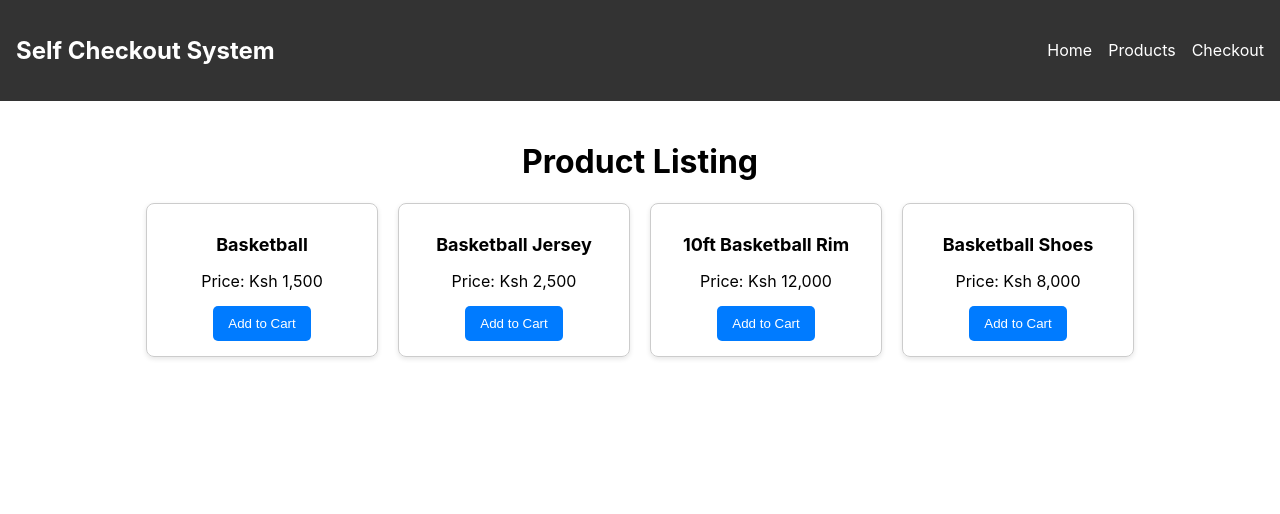
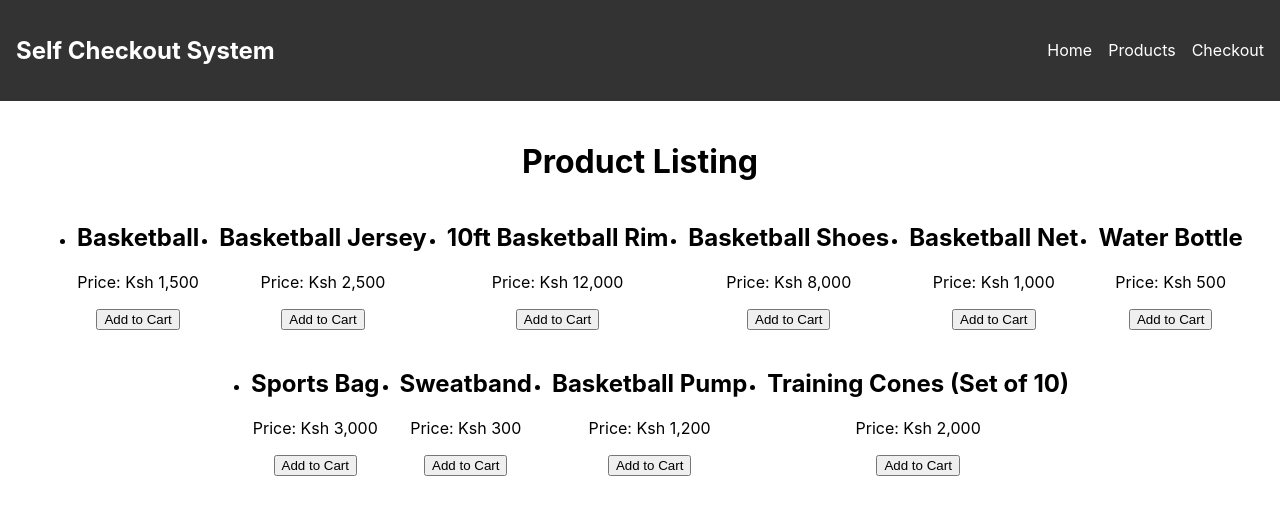
Before and after one commit to Brandonflex/Self-Check-out-system, a React (Create React App) app: page /products in a window 1280 px wide. Shown: the top 514 px of the page. Built offline with nearby package versions, Linux system fonts and the light colour scheme.

Commit message:
Update Products.js

```diff
--- a/src/Components/Products/Products.js
+++ b/src/Components/Products/Products.js
@@ -1,5 +1,5 @@
 import React from "react";
-import "./Products.css"; // Ensure you style the component appropriately
+import "./Products.css";
 
 const Products = () => {
   const products = [
@@ -7,25 +7,33 @@ const Products = () => {
     { id: 2, name: "Basketball Jersey", price: 2500 },
     { id: 3, name: "10ft Basketball Rim", price: 12000 },
     { id: 4, name: "Basketball Shoes", price: 8000 },
+    { id: 5, name: "Basketball Net", price: 1000 },
+    { id: 6, name: "Water Bottle", price: 500 },
+    { id: 7, name: "Sports Bag", price: 3000 },
+    { id: 8, name: "Sweatband", price: 300 },
+    { id: 9, name: "Basketball Pump", price: 1200 },
+    { id: 10, name: "Training Cones (Set of 10)", price: 2000 },
   ];
 
   const handleAddToCart = (product) => {
     alert(`${product.name} added to cart!`);
-    // You can implement actual cart functionality here
+    //  cart functionality//
   };
 
   return (
     <div className="products">
       <h1>Product Listing</h1>
-      <div className="product-list">
+      <ul className="product-list">
         {products.map((product) => (
-          <div key={product.id} className="product-card">
-            <h2>{product.name}</h2>
-            <p>Price: Ksh {product.price.toLocaleString()}</p>
+          <li key={product.id} className="product-item">
+            <div className="product-details">
+              <h2>{product.name}</h2>
+              <p>Price: Ksh {product.price.toLocaleString()}</p>
+            </div>
             <button onClick={() => handleAddToCart(product)}>Add to Cart</button>
-          </div>
+          </li>
         ))}
-      </div>
+      </ul>
     </div>
   );
 };
```
